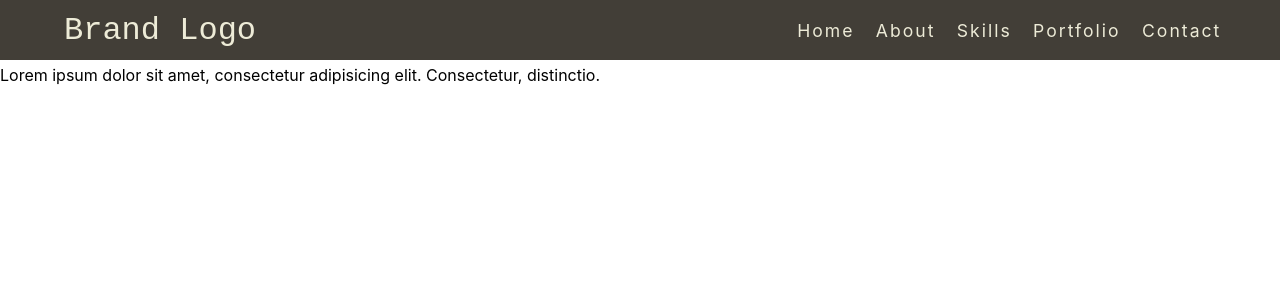
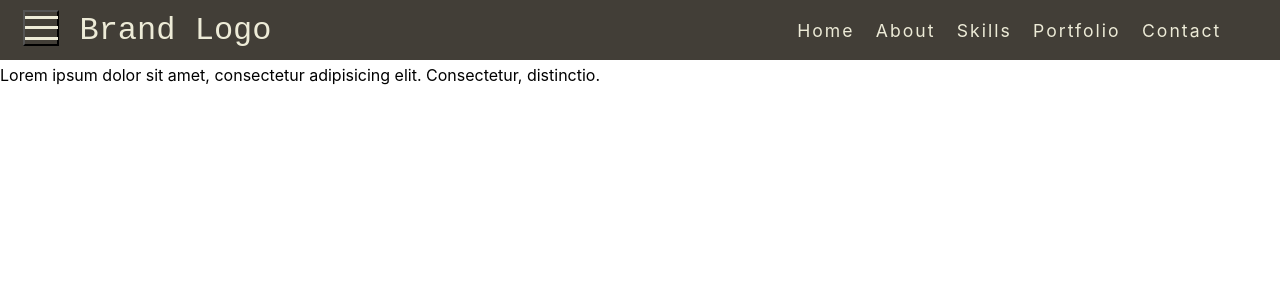
Before and after one commit to MAbdurahman/react-sidebar-left, a React (Create React App) app: page / in a window 1280 px wide. Shown: the top 300 px of the page. Built offline with nearby package versions, Linux system fonts and the light colour scheme.

Commit message:
Create Sidebar, NavbarButton, and complete NavbarButton except for functionality

```diff
--- a/src/components/Navbar/Navbar.css
+++ b/src/components/Navbar/Navbar.css
@@ -19,10 +19,11 @@
 .navbar__logo {
    display: flex;
    align-items: center;
+   margin-left: .3em;
 }
 
 .navbar__logo a {
-   margin-left: 1.5em;
+   margin-left: .5em;
    color: #EDEBD7;
    font-family: monospace;
    font-size: 2rem;
@@ -92,6 +93,20 @@
    -ms-transform: scale(1.5);
    -o-transform: scale(1.5);
 }
+
 .navbar__navigation--items>a.active {
    color: #f5ae0a;
 }
+.navbar__navigation--link {
+   width: 100%;
+}
+
+.navbar__navigation--link:hover,
+.navbar__navigation--link:focus {
+   color: #EBC670;
+   transform: scale(1.5);
+   -webkit-transform: scale(1.5);
+   -moz-transform: scale(1.5);
+   -ms-transform: scale(1.5);
+   -o-transform: scale(1.5);
+}
--- a/src/components/Navbar/Navbar.jsx
+++ b/src/components/Navbar/Navbar.jsx
@@ -1,12 +1,15 @@
 import React from 'react';
 import './Navbar.css';
+import NavbarButton from '../NavbarButton/NavbarButton';
 
 const Navbar = props => {
    return (
       <>
          <header className="navbar">
             <nav className="navbar__navigation">
-               <div />
+               <div>
+                  <NavbarButton/>
+               </div>
                <div className="navbar__logo">
                   <a href="/">Brand Logo</a>
                </div>
@@ -14,14 +17,20 @@ const Navbar = props => {
                <div className="navbar__navigation--container">
                   <ul className="navbar__navigation--list">
                      <li className="navbar__navigation--items">
-                        <a href="/">Home</a>
+                        <a className="navbar__navigation--link" href="/">Home</a>
                      </li>
                      <li className="navbar__navigation--items">
-                        <a href="/">About</a>
+                        <a className="navbar__navigation--link" href="/">About</a>
                      </li>
-                     <li className="navbar__navigation--items"><a href="/">Skills</a></li>
-                     <li className="navbar__navigation--items"><a href="/">Portfolio</a></li>
-                     <li className="navbar__navigation--items"><a href="/">Contact</a></li>
+                     <li className="navbar__navigation--items">
+                        <a className="navbar__navigation--link" href="/">Skills</a>
+                        </li>
+                     <li className="navbar__navigation--items">
+                        <a className="navbar__navigation--link" href="/">Portfolio</a>
+                        </li>
+                     <li className="navbar__navigation--items">
+                        <a className="navbar__navigation--link" href="/">Contact</a>
+                        </li>
                   </ul>
                </div>
             </nav>
--- /dev/null
+++ b/src/components/NavbarButton/NavbarButton.css
@@ -0,0 +1,37 @@
+.navbar__button {
+   position: relative;
+   height: 36px;
+   width: 36px;
+   margin-top: .75em;
+   margin-left: .5em;
+   display: flex;
+   flex-direction: column;
+   justify-content: space-around;
+   /* background-color: #423E37; */
+   background-color: transparent;
+   transition: all .33s ease-in-out;
+   -webkit-transition: all .33s ease-in-out;
+   -moz-transition: all .33s ease-in-out;
+   -ms-transition: all .33s ease-in-out;
+   -o-transition: all .33s ease-in-out;
+   cursor: pointer;
+}
+.navbar__button:hover {
+   transform: scale(1.125);
+   -webkit-transform: scale(1.125);
+   -moz-transform: scale(1.125);
+   -ms-transform: scale(1.125);
+   -o-transform: scale(1.125);
+   border: 2px solid #EBC670;
+
+}
+
+.navbar__button--bar {
+   height: 3px;
+   width: 33px;
+   color: #EDEBD7;
+   background-color: #EDEBD7;
+   /* margin: 5px auto;
+   padding: 2px; */
+
+}
--- /dev/null
+++ b/src/components/NavbarButton/NavbarButton.jsx
@@ -0,0 +1,14 @@
+import React from 'react';
+import './NavbarButton.css';
+
+const NavbarButton = props => {
+   return (
+      <button className="navbar__button">
+         <div className="navbar__button--bar"></div>
+         <div className="navbar__button--bar"></div>
+         <div className="navbar__button--bar"></div>
+      </button>
+   );
+};
+
+export default NavbarButton;
```
Also changed, not shown: src/components/Sidebar/Sidebar.css (added), src/components/Sidebar/Sidebar.jsx (added).
